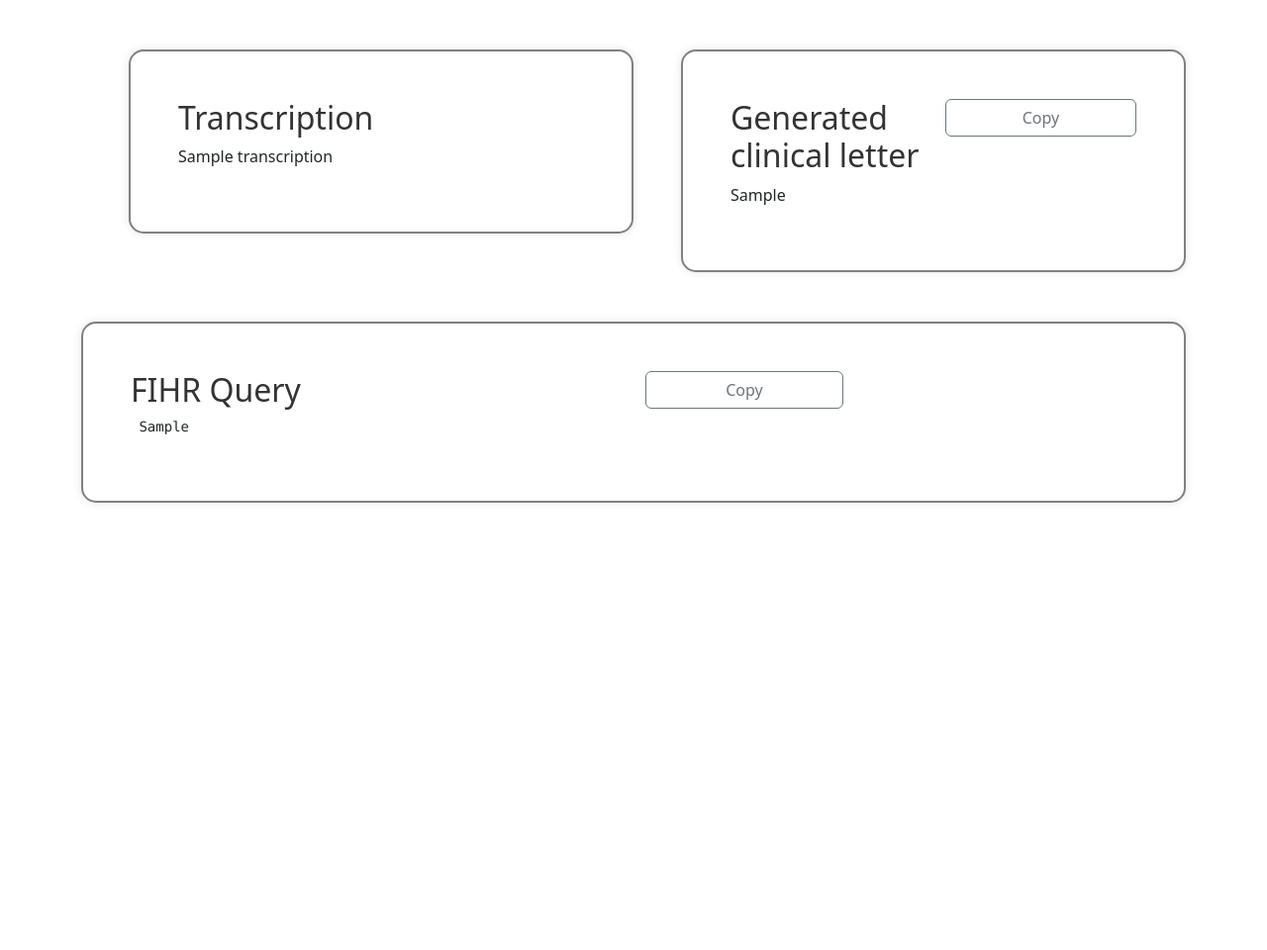
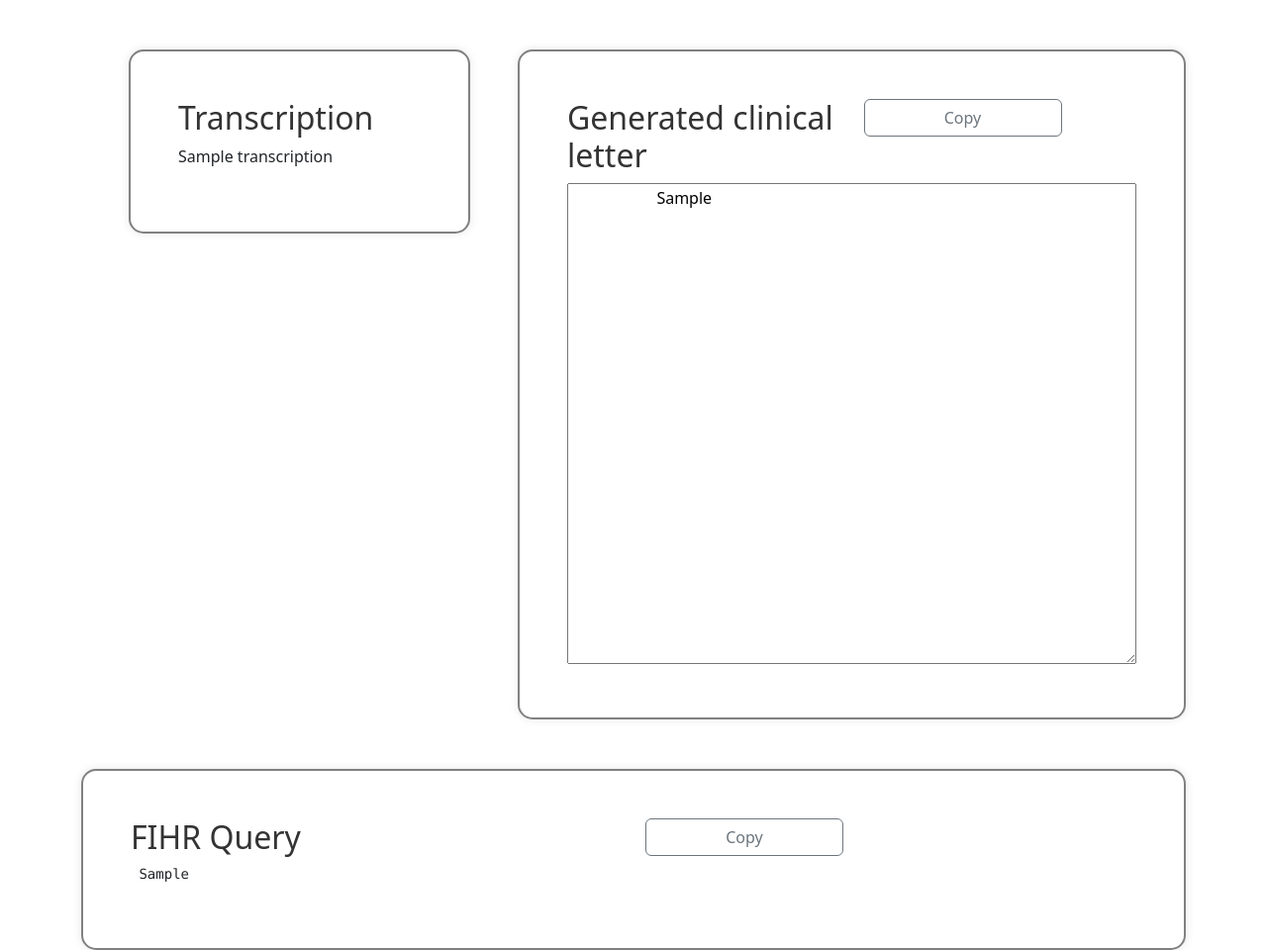
Before and after one commit to mpeniket/fhir_hack_2024, a Flask app: template templates/form.html in a window 1280 px wide. Shown: the whole page at 99% size. Before the commit the page ends 508 px from the top, so only its background shows below. Run offline with Flask 3, Linux system fonts and the light colour scheme; the template is opened without the code that fills it: most values are stand-ins (such as "Sample title", 1, 10 or a date in 2020).

Commit message:
Refactor form.html template
Signed-off-by: anchit-chandran <anchit97123@gmail.com>

````diff
--- a/templates/form.html
+++ b/templates/form.html
@@ -1,13 +1,3 @@
-<!--
-
-
-```json
-
-```
-
-
- -->
-
 {% extends 'base.html' %}
 
 {% block content %}
@@ -28,9 +18,9 @@
                     </div>
                 </div class="row">
 
-                <p>{{ clinical_letter }}</p>
-
-
+                <textarea class="" rows="20" cols="60" id='copyInput'>
+                     {{ clinical_letter }}
+                 </textarea>
             </div>
         </div>
         <div class="row">
````
